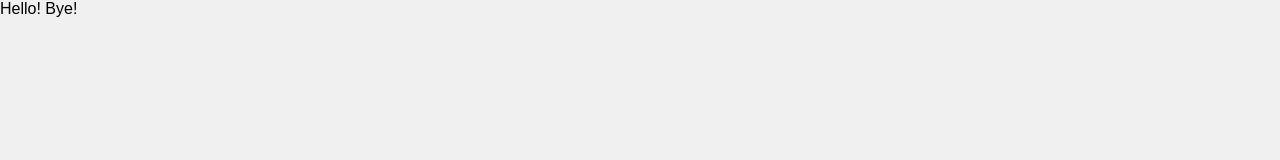
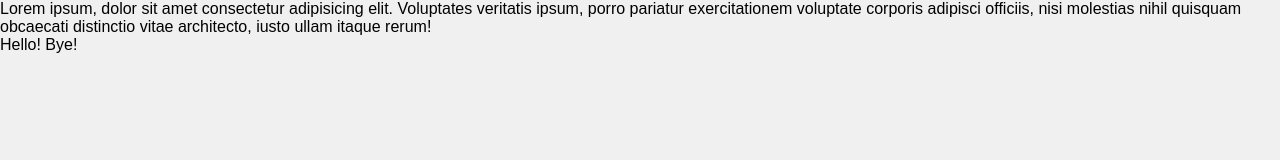
Before and after one commit to LuisEgan/git-test-html, a plain HTML site: page index.html in a window 1280 px wide. Drawn offline with Linux system fonts and the light colour scheme.

Commit message:
add intro section

```diff
--- a/index.html
+++ b/index.html
@@ -7,7 +7,12 @@
     <link rel="stylesheet" href="style.css" />
   </head>
   <body>
-    Hello!
-    Bye!
+    <section>
+      Lorem ipsum, dolor sit amet consectetur adipisicing elit. Voluptates
+      veritatis ipsum, porro pariatur exercitationem voluptate corporis adipisci
+      officiis, nisi molestias nihil quisquam obcaecati distinctio vitae
+      architecto, iusto ullam itaque rerum!
+    </section>
+    Hello! Bye!
   </body>
 </html>
```
